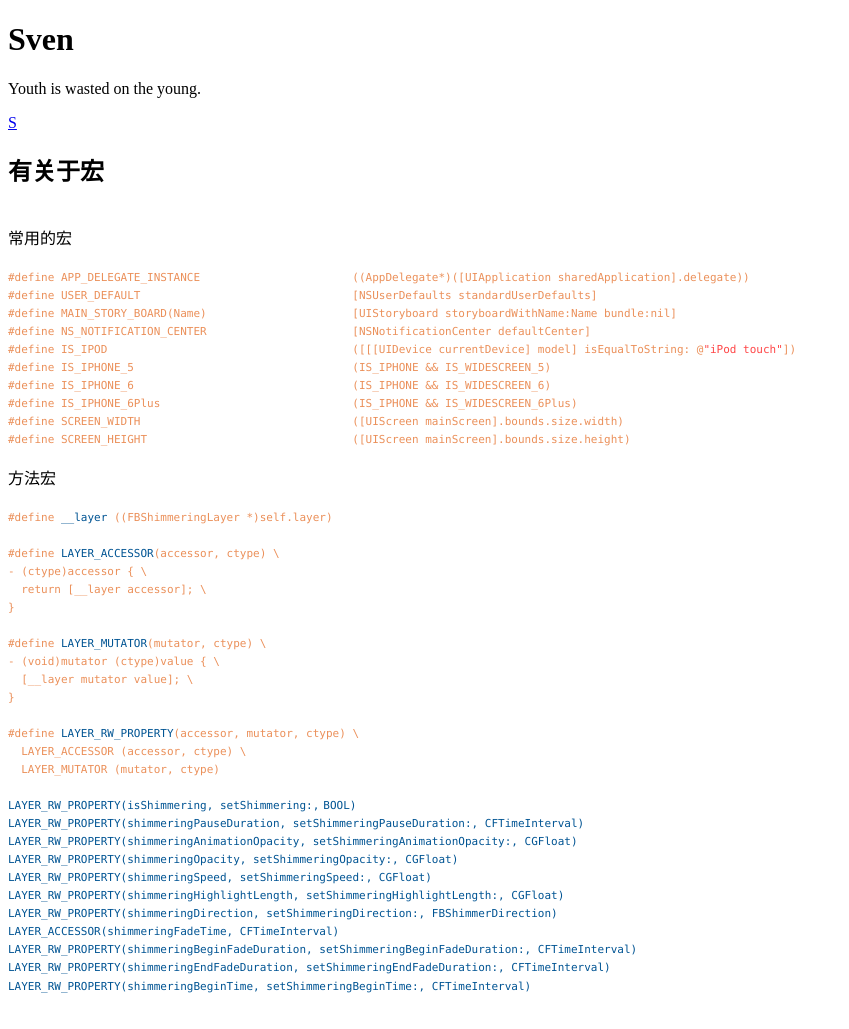
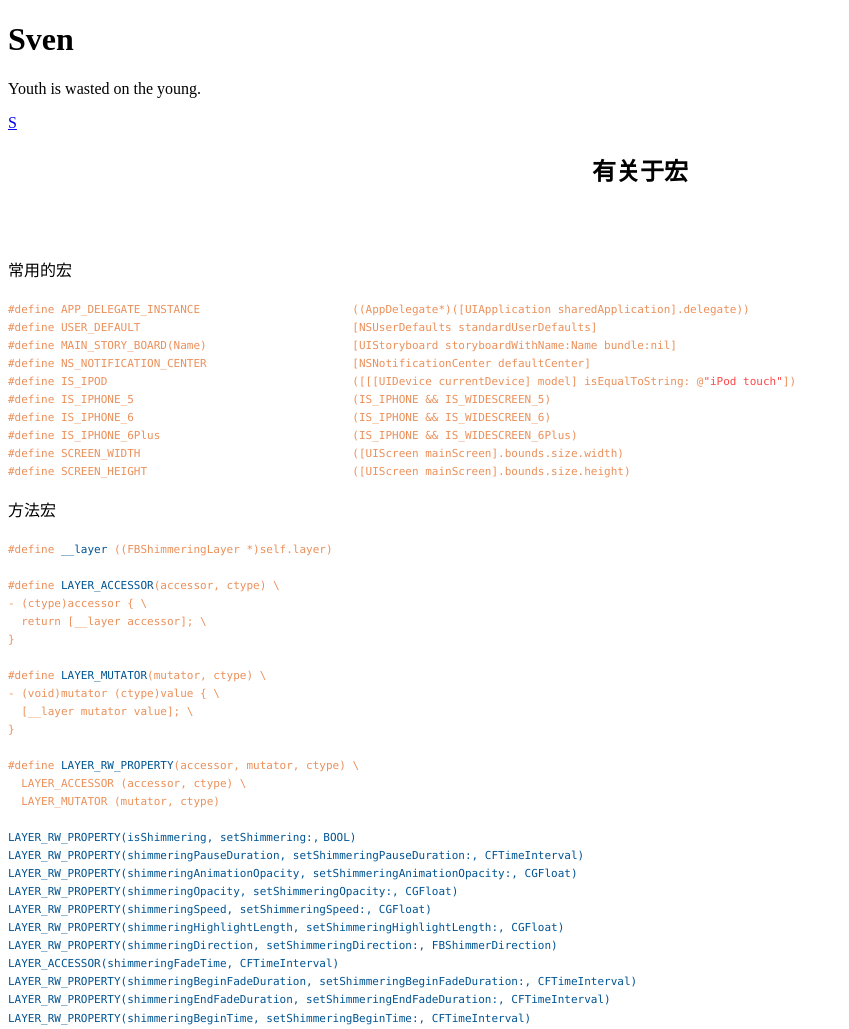
Before and after one commit to flyingporkkkkkk/Sven-Sun.github.io, a plain HTML site: page _site/2015/08/04/有关于宏.html in a window 1280 px wide. Shown: the top 1029 px of the page, without its empty margins (0-849 px from the left). Drawn offline with Linux system fonts and the light colour scheme.

Commit message:
asdasdad

```diff
--- a/_site/2015/08/04/有关于宏.html
+++ b/_site/2015/08/04/有关于宏.html
@@ -31,8 +31,7 @@
     </header>
     <div id="Post">
     <div class="col-md-8 col-md-offset-2">
-	<h2>有关于宏</h2>
-	</br>
+	<h2 style="text-align:center; padding-bottom:50px">有关于宏</h2>
 	<div>常用的宏</div>
 <div><span style="font: 11.0px Menlo; font-variant-ligatures: no-common-ligatures; color: #ffffff"><br/></span><span style="font: 11.0px Menlo; font-variant-ligatures: no-common-ligatures; color: #eb905a">#define APP_DELEGATE_INSTANCE                       ((AppDelegate*)([UIApplication sharedApplication].delegate))<br/>
 #define USER_DEFAULT                                [NSUserDefaults standardUserDefaults]<br/>
```
Also changed, not shown: _layouts/post.html (+1 -2 lines).
